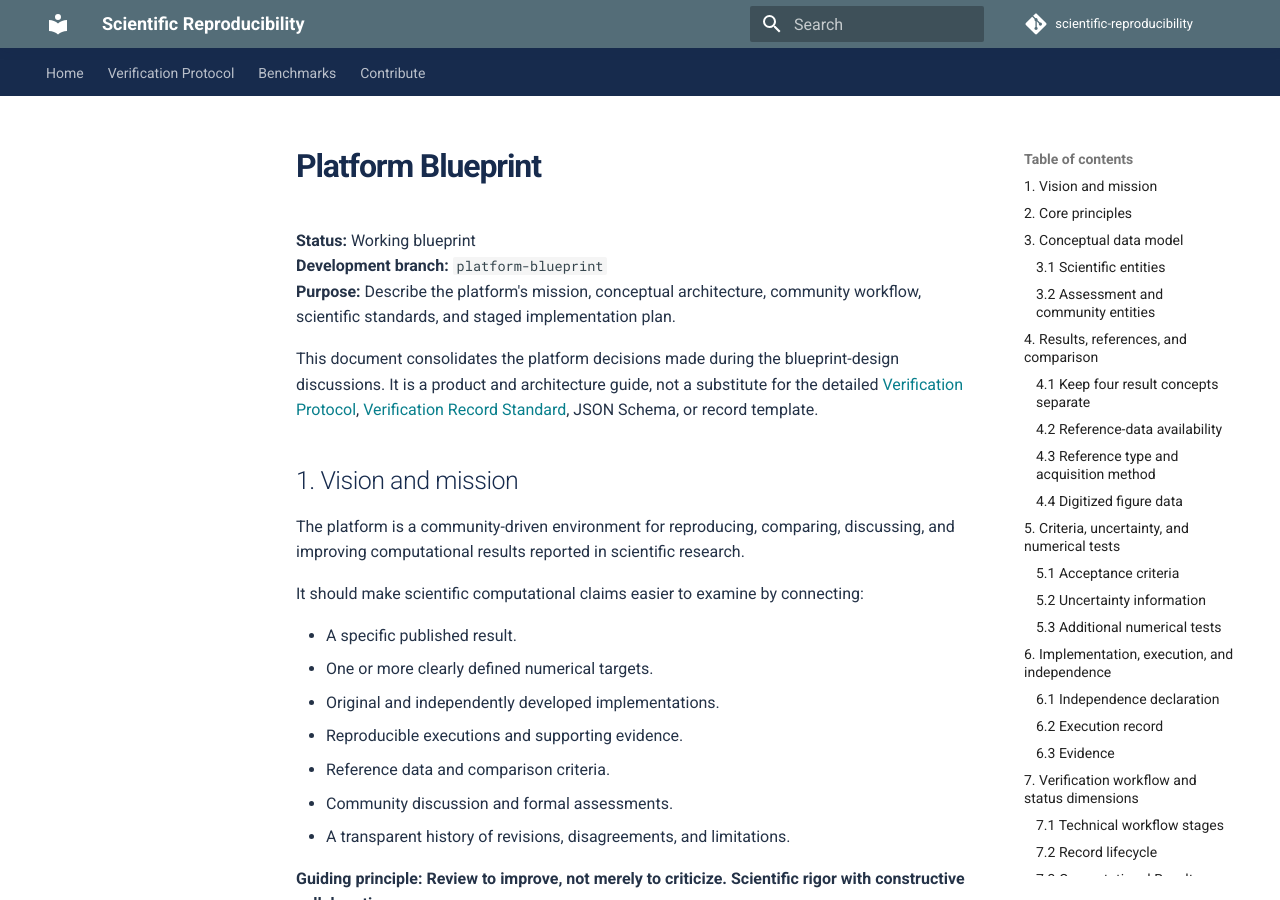
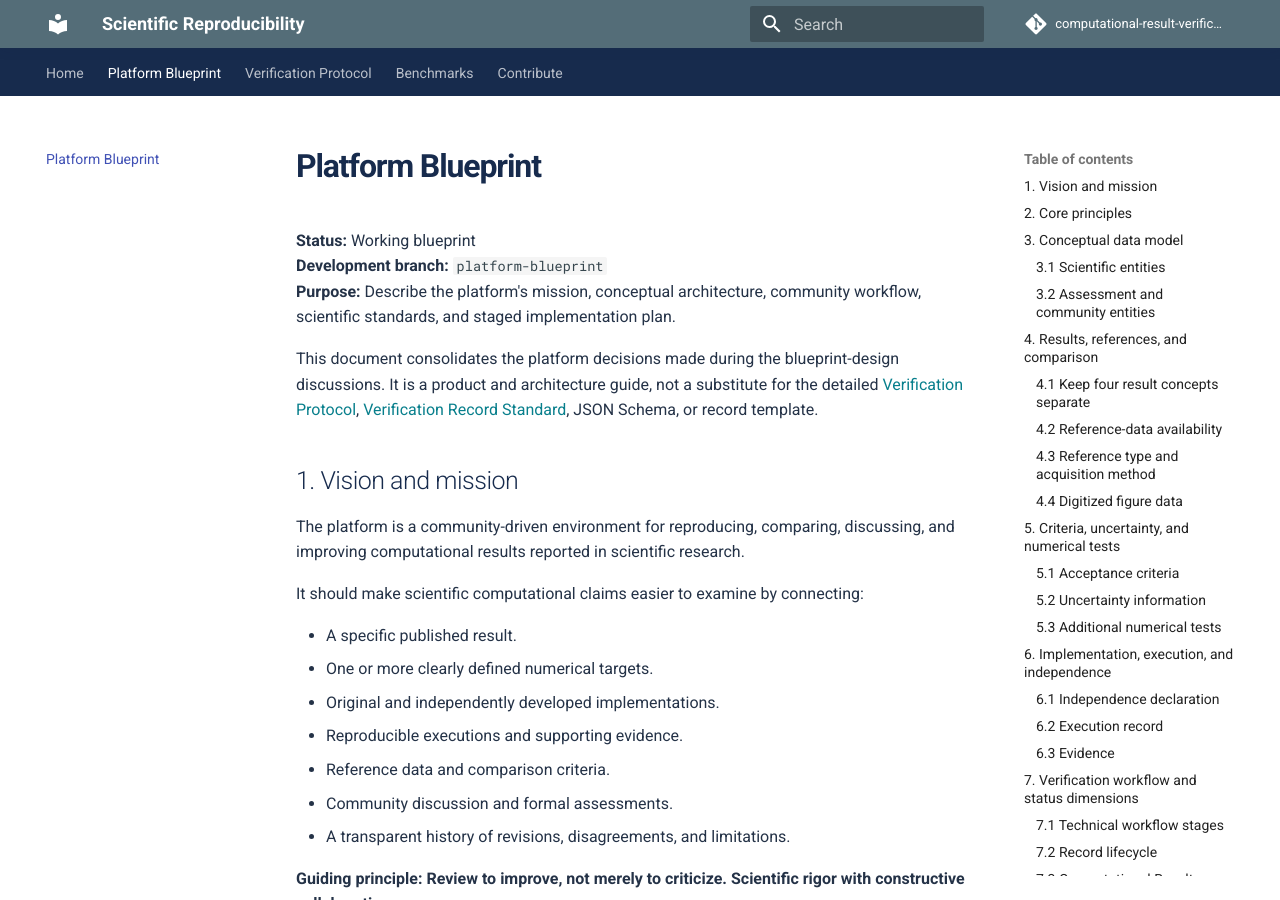
Before and after one commit to ccvphysicsresearch-source/computational-result-verification, an MkDocs documentation site: the page built from docs/platform-blueprint.md, in a window 1280 px wide and 900 px high. Built offline with MkDocs 1.6.1 and Material for MkDocs 9.7.7, drawn with Linux system fonts in a browser that asks for light colours; comment, search, counter and statistics services are not loaded.

Commit message:
Add platform blueprint to documentation navigation

```diff
--- a/mkdocs.yml
+++ b/mkdocs.yml
@@ -2,8 +2,8 @@ site_name: Scientific Reproducibility
 site_description: An open platform for reproducing and independently verifying scientific results.
 site_url: ""
 
-repo_url: https://github.com/ccvphysicsresearch-source/scientific-reproducibility
-repo_name: scientific-reproducibility
+repo_url: https://github.com/ccvphysicsresearch-source/computational-result-verification
+repo_name: computational-result-verification
 
 theme:
   name: material
@@ -27,6 +27,7 @@ theme:
 
 nav:
   - Home: index.md
+  - Platform Blueprint: platform-blueprint.md
   - Verification Protocol: protocol.md
   - Benchmarks:
       - Shu (1977): shu1977.md
```
